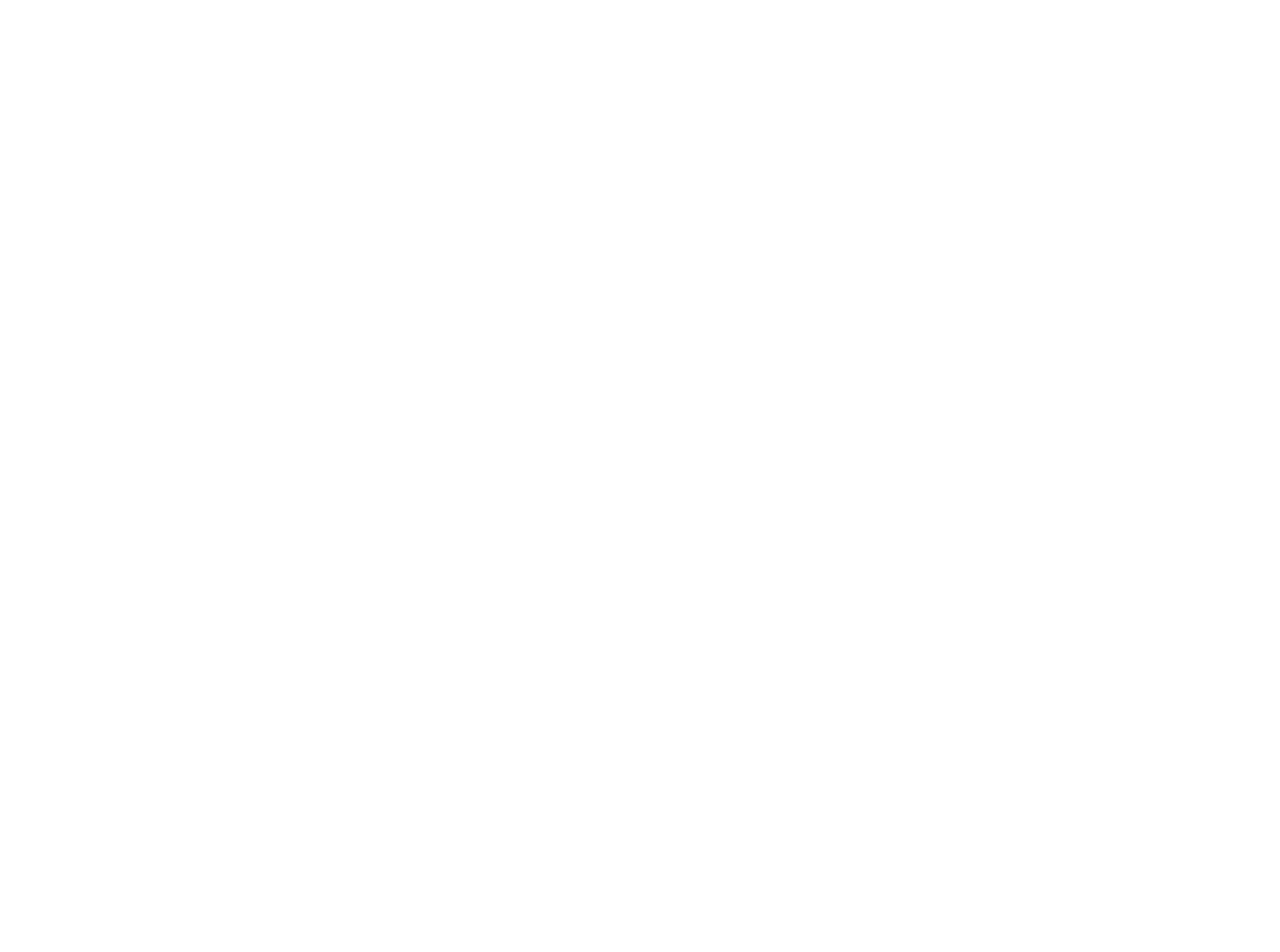
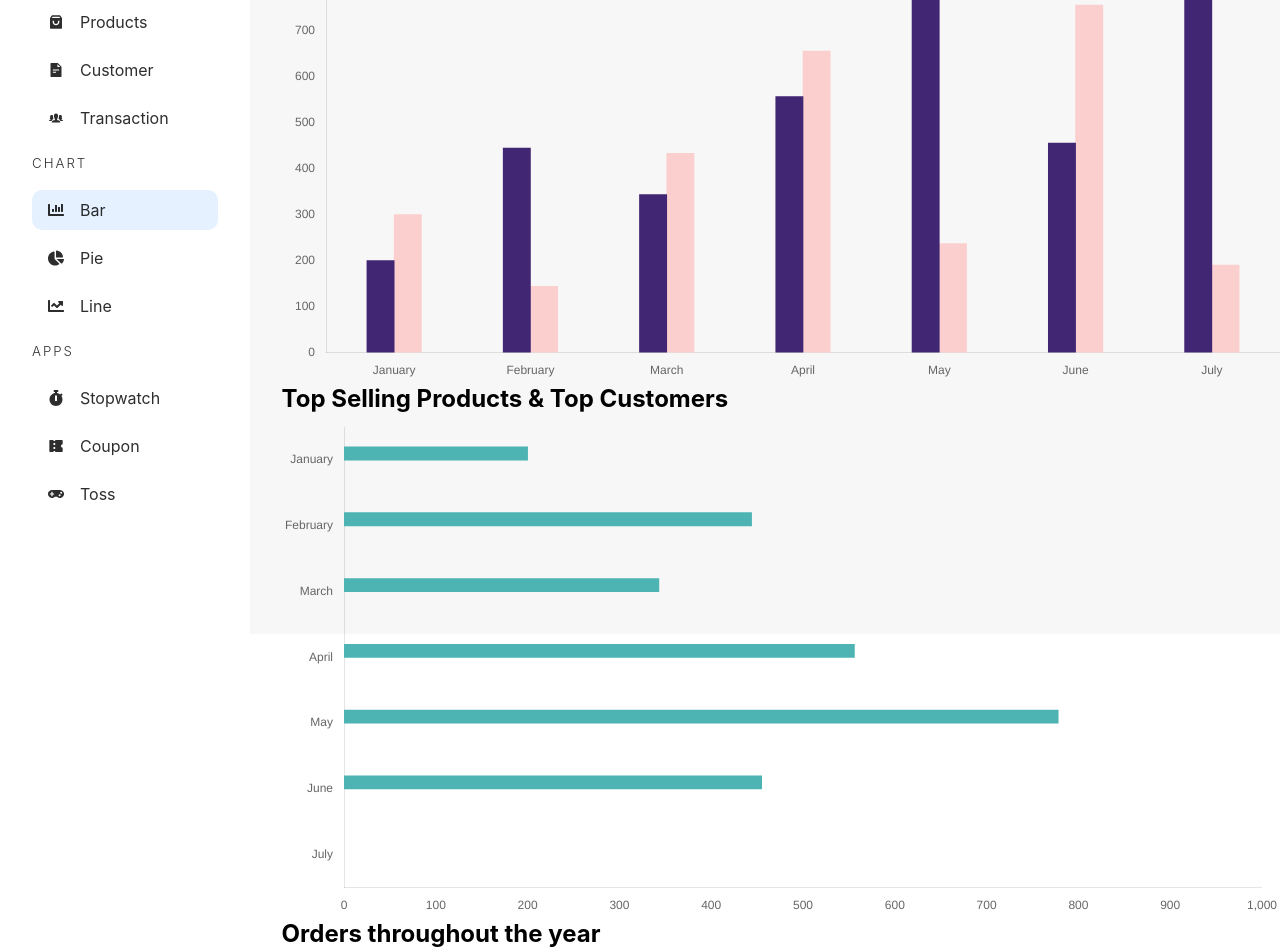
Before and after one commit to Gunjankher/react-admin-dashboard, a React (Vite) app: page /admin/chart/bar in a window 1280 px wide. Before the commit this address had no page. Shown: the part 166-1118 px from the top of the page. Before the commit the page ends 800 px from the top, so only its background shows below. Built offline with nearby package versions, Linux system fonts and the light colour scheme.

Commit message:
making charts

```diff
--- a/src/main.jsx
+++ b/src/main.jsx
@@ -11,6 +11,7 @@
 const NewProduct = lazy(()=> import('./pages/management/NewProduct'))
 const ProductMangement = lazy(()=> import('./pages/management/ProductMangement'))
 const TransactionManagement = lazy(()=> import('./pages/management/TransactionManagement'))
+const BarCharts = lazy(()=> import('./pages/Charts/BarCharts'))
 
 import Loader from './components/Loader'
 
@@ -76,6 +77,11 @@
           <TransactionManagement />
         </Suspense>
       } />
+      <Route path='/admin/chart/bar' element={
+        <Suspense fallback={<Loader />}>
+          <BarCharts />
+        </Suspense>
+      } />
     </>
   )
 );
--- /dev/null
+++ b/src/pages/Charts/BarCharts.jsx
@@ -0,0 +1,58 @@
+import React from 'react'
+
+import AdminSideBar from '../../components/AdminSideBar';
+import { BarChart } from "../../components/Chart";
+
+const months = [
+  "January",
+  "February",
+  "March",
+  "April",
+  "May",
+  "June",
+  "July",
+  "Aug",
+  "Sept",
+  "Oct",
+  "Nov",
+  "Dec",
+];
+
+const BarCharts= () => {
+  return (
+    <div className="adminContainer">
+      <AdminSideBar />
+      <main className="chartContainer">
+        <h1>Bar Charts</h1>
+        <section>
+          <BarChart
+            data_1={[200, 444, 343, 556, 778, 455, 990]}
+            data_2={[300, 144, 433, 655, 237, 755, 190]}
+            title_1="Products"
+            title_2="Users"
+            bgColor_1={`hsl(260,50%,30%)`}
+            bgColor_2={`hsl(360,90%,90%)`}
+          />
+          <h2>Top Selling Products & Top Customers</h2>
+        </section>
+        <section>
+          <BarChart
+            horizontal={true}
+            data_1={[
+              200, 444, 343, 556, 778, 455, 990, 444, 122, 334, 890, 909,
+            ]}
+            data_2={[]}
+            title_1="Products"
+            title_2=""
+            bgColor_1={`hsl(180, 40%, 50%)`}
+            bgColor_2=""
+            labels={months}
+          />
+          <h2>Orders throughout the year</h2>
+        </section>
+      </main>
+    </div>
+  );
+};
+
+export default BarCharts
--- a/src/pages/management/NewProduct.jsx
+++ b/src/pages/management/NewProduct.jsx
@@ -77,7 +77,7 @@
 
 {photo && <img  src={photo} alt='new Image'/>}
 
-<button>Create</button>
+<button type='submit'>Create</button>
 
 </form>
 </article>
--- a/src/pages/management/ProductMangement.jsx
+++ b/src/pages/management/ProductMangement.jsx
@@ -1,12 +1,120 @@
-import React from 'react'
+import React,{useState} from 'react'
 import AdminSideBar  from '../../components/AdminSideBar'
 
+const img =
+  "https://images.unsplash.com/photo-1542291026-7eec264c27ff?ixlib=rb-4.0.3&ixid=MnwxMjA3fDB8MHxzZWFyY2h8Mnx8c2hvZXN8ZW58MHx8MHx8&w=1000&q=804";
+
+
 function ProductMangement() {
+  const [name,setName] = useState("Puma Shoes")
+  const [price,setPrice] = useState(2000)
+  const [stock,setStock] = useState(10)
+  const [photo,setPhoto] = useState(img)
+
+  const [nameUpdate,setNameUpdate] = useState(name)
+  const [priceUpdate,setPriceUpdate] = useState(price)
+  const [stockUpdate,setStockUpdate] = useState(stock)
+  const [photoUpdate,setPhotoUpdate] = useState(photo)
+
+
+  const changeImageHandler = (e)=>{
+    const file = e.target.files?.[0]
+
+   const reader = new FileReader()
+
+   if(file){
+     reader.readAsDataURL(file)
+     reader.onloadend=()=>{
+       if(typeof reader.result === "string") setPhotoUpdate(reader.result)
+     }
+   }
+
+
+  }
+
+  const SubmitHandaler =(e)=>{
+    e.preventDefault()
+    setName(nameUpdate);
+    setPrice(priceUpdate);
+    setStock(stockUpdate);
+    setPhoto(photoUpdate);
+
+
+  }
+
   return (
     <div className='adminContainer'>
       <AdminSideBar />
       <main className='product-management'>
-prodcut
+<section>
+<strong>ID - asnmdkasndmsan</strong>
+          <img src={photo} alt="Product" />
+          <p>{name}</p>
+          {stock > 0 ? (
+            <span className="green">{stock} Available</span>
+          ) : (
+            <span className="red">Not Available</span>
+          )}
+          <h3>${price}</h3>
+      </section>
+<article>
+<form onSubmit={SubmitHandaler}>
+<h2>Manage</h2>
+
+<div>
+  <label> Name</label>
+<input
+required
+type="text"
+placeholder = "Name"
+value={nameUpdate}
+onChange={(e)=>setNameUpdate(e.target.value)}
+/>
+</div>
+<div>
+  <label>price</label>
+<input
+required
+type="number"
+placeholder = "price"
+value={priceUpdate === 0 ? '' : priceUpdate}
+min={0}
+onChange={(e)=>setPriceUpdate(Number(e.target.value))}
+/>
+</div>
+<div>
+  <label>Stock</label>
+<input
+required
+type="number"
+placeholder ="Stock"
+value={stockUpdate === 0 ? '' : stockUpdate}
+min={0}
+onChange={(e)=>setStockUpdate(Number(e.target.value))}
+/>
+</div>
+
+<div>
+  <label>photo</label>
+<input
+required
+type="file"
+onChange={changeImageHandler}
+/>
+</div>
+
+{photoUpdate && <img  src={photoUpdate} alt='new Image'/>}
+
+<button type='submit'>Update</button>
+
+</form>
+</article>
+
+
+
+
+
+
       </main>
 
       </div>
--- a/src/pages/management/TransactionManagement.jsx
+++ b/src/pages/management/TransactionManagement.jsx
@@ -1,16 +1,134 @@
-import React from 'react'
+import React, { useState } from 'react'
 import AdminSideBar  from '../../components/AdminSideBar'
+import { Link } from 'react-router-dom';
+const img =
+  "https://images.unsplash.com/photo-1542291026-7eec264c27ff?ixlib=rb-4.0.3&ixid=MnwxMjA3fDB8MHxzZWFyY2h8Mnx8c2hvZXN8ZW58MHx8MHx8&w=1000&q=804";
+
+  const orderItems = [
+    {
+      name: "Puma Shoes",
+      photo: img,
+      _id: "asdsaasdas",
+      quantity: 4,
+      price: 2000,
+    },
+  ];
 
 function TransactionManagement() {
+
+const [order,setOrder] = useState({
+  name: "Abhishek Singh",
+  address: "77 Black Street",
+  city: "Neyword",
+  state: "Nevada",
+  country: "India",
+  pinCode: 2434341,
+  status: "Processing",
+  subtotal: 4000,
+  discount: 1200,
+  shippingCharges: 0,
+  tax: 200,
+  total: 4000 + 200 + 0 - 1200,
+  orderItems,
+  _id: "asdnasjdhbn",
+
+})
+
+
+const {
+  name,
+  address,
+  city,
+  country,
+  state,
+  pinCode,
+  subtotal,
+  shippingCharges,
+  tax,
+  discount,
+  total,
+  status,
+} = order;
+
+
+const updateHandler = () => {
+  setOrder((prev) => ({
+    ...prev,
+    status: prev.status === "Processing" ? "Shipped" : "Delivered",
+  }));
+};
+
+
+
   return (
     <div className='adminContainer'>
     <AdminSideBar />
     <main className='product-management'>
-Transaction
+<section>
+  <h2>Order Items</h2>
+  {
+    orderItems.map((i)=>(
+      <ProductCard
+      name={i.name}
+      photo={i.photo}
+      _id={i._id}
+      quantity={i.quantity}
+      price={i.price}
+    />
+    ))
+  }
+</section>
+
+<article className='shipping-info-card'>
+
+<h1>Order Info</h1>
+<p>User Info</p>
+<p>name :{name}</p>
+<p>
+            Address: {`${address}, ${city}, ${state}, ${country} ${pinCode}`}
+          </p>
+          <h5>Amount Info</h5>
+          <p>Subtotal: {subtotal}</p>
+          <p>Shipping Charges: {shippingCharges}</p>
+          <p>Tax: {tax}</p>
+          <p>Discount: {discount}</p>
+          <p>Total: {total}</p>
+          <h5>Status Info</h5>
+          Status : {" "}
+          <span
+          className={
+           status === "Delivered"
+           ? "purple"
+           : status === "Shipped"
+           ? "green"
+           : "red"
+
+          }
+          >
+            {status}
+
+          </span>
+          <button onClick={updateHandler}>Process Status</button>
+
+</article>
+
+
+
     </main>
 
     </div>
   )
 }
 
+
+const ProductCard = ({ name, photo, price, quantity, _id }) => (
+  <div className="transaction-product-card">
+    <img src={photo} alt={name} />
+    <Link to={`/product/${_id}`}>{name}</Link>
+    <span>
+      ${price} X {quantity} = ${price * quantity}
+    </span>
+  </div>
+);
+
 export default TransactionManagement
```
